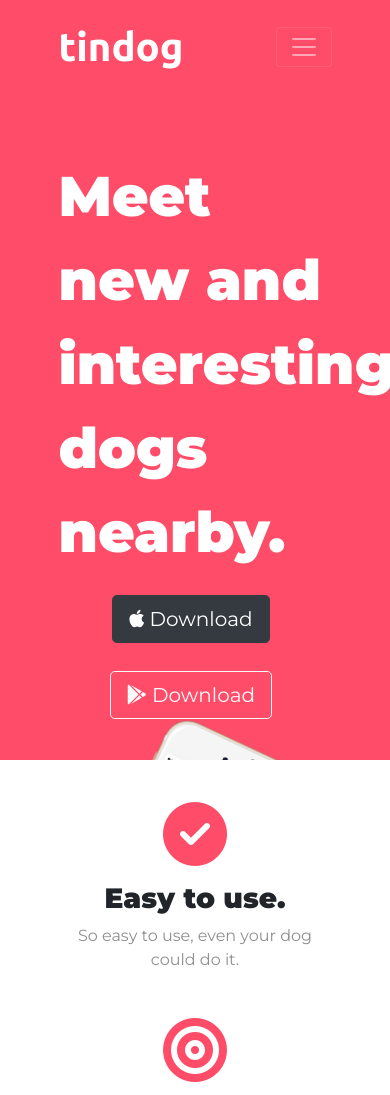
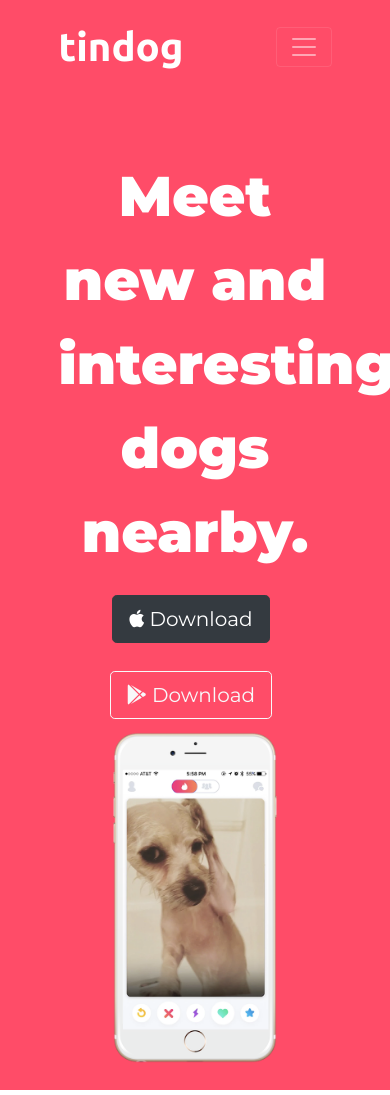
Before and after one commit to joshraiborde/TinDog, a plain HTML site: page index.html in a window 390 px wide. Shown: the top 1095 px of the page. Drawn offline with nearby package versions, Linux system fonts and the light colour scheme.

Commit message:
Media Query Breakpoints

```diff
--- a/css/styles.css
+++ b/css/styles.css
@@ -137,3 +137,16 @@
 .pricing-column {
   padding: 3% 2%;
 }
+
+@media (max-width: 1028px) {
+  #title{
+    text-align: center;
+  }
+  .meet-dogs-message{
+    text-align: center;
+  }
+  .title-image {
+    position: static;
+    transform: rotate(0);
+  }
+}
```
